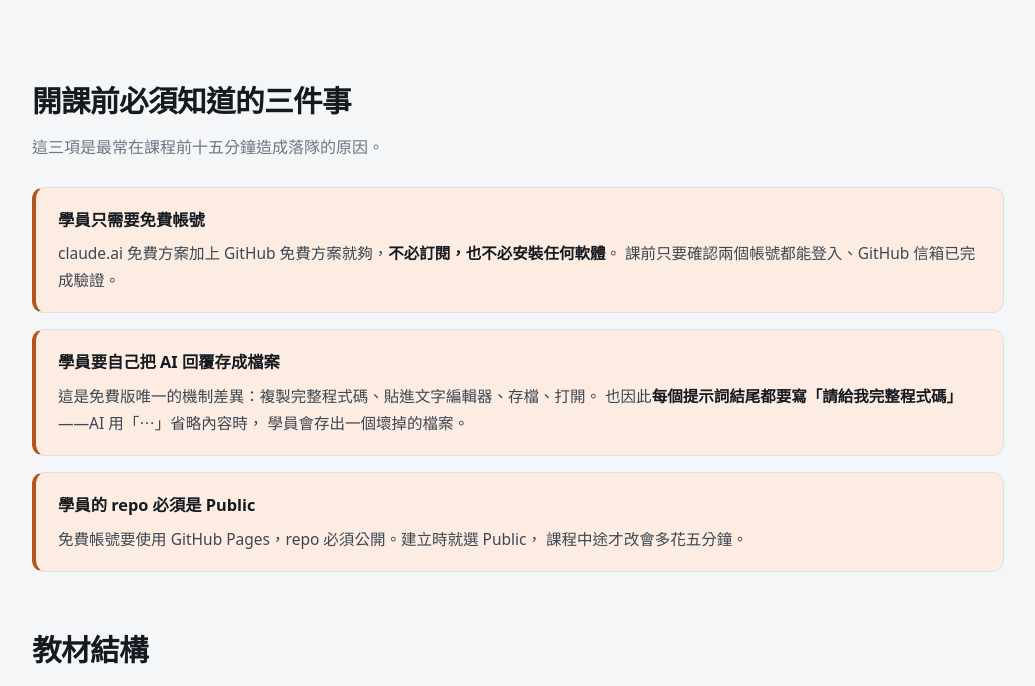
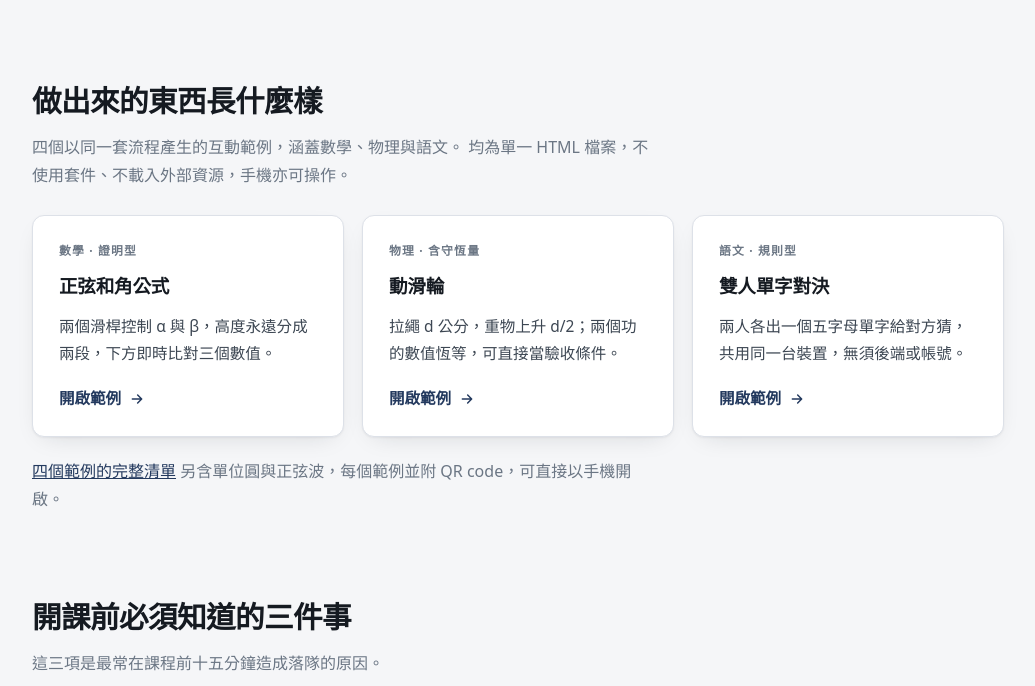
Before and after one commit to htchen/LLM2Life, a website: page web/index.html in a window 1280 px wide. Shown: the part 1357-2043 px from the top of the page, without its empty margins (122-1157 px from the left). Drawn offline with Linux system fonts and the light colour scheme.

Commit message:
修正範例頁的導覽入口
/examples/ 雖已發布，但只有專案首頁「要開這門課的人，先讀這幾份」清單中一筆連結——
範例並非要閱讀的文件，語意不符且位於頁面底部；種子教師指南與 README 則完全未提及。

- web/index.html：自「先讀這幾份」移出，改為獨立區塊「做出來的東西長什麼樣」，
  置於課程流程說明之後——讀者在該處正會產生「做出來的東西長什麼樣」的疑問。
  區塊內以三張卡片呈現數學、物理、語文各一例，並連向完整清單。
- web/seed-teacher.html：「已備妥的教材」表新增一列，
  註明四個範例各附 QR code、可直接提供給學生開啟。
- README.md：資源網址一覽表新增「四個互動範例」。

Co-Authored-By: Claude Opus 5 (1M context) <noreply@anthropic.com>
Claude-Session: https://claude.ai/code/session_01X5ScKQrZtnc2yG8QGb3iJQ

```diff
--- a/web/index.html
+++ b/web/index.html
@@ -242,6 +242,40 @@
   </section>
 
   <section>
+    <h2>做出來的東西長什麼樣</h2>
+    <p class="lede">四個以同一套流程產生的互動範例，涵蓋數學、物理與語文。
+       均為單一 HTML 檔案，不使用套件、不載入外部資源，手機亦可操作。</p>
+    <div class="cards">
+      <div class="card">
+        <span class="tag">數學 · 證明型</span>
+        <h3>正弦和角公式</h3>
+        <p>兩個滑桿控制 α 與 β，高度永遠分成兩段，下方即時比對三個數值。</p>
+        <a class="go" href="examples/sine-addition.html">開啟範例
+          <svg width="16" height="16" viewBox="0 0 24 24" fill="none" stroke="currentColor" stroke-width="2.2" stroke-linecap="round" stroke-linejoin="round"><path d="M5 12h13M13 6l6 6-6 6"/></svg>
+        </a>
+      </div>
+      <div class="card">
+        <span class="tag">物理 · 含守恆量</span>
+        <h3>動滑輪</h3>
+        <p>拉繩 d 公分，重物上升 d/2；兩個功的數值恆等，可直接當驗收條件。</p>
+        <a class="go" href="examples/pulley.html">開啟範例
+          <svg width="16" height="16" viewBox="0 0 24 24" fill="none" stroke="currentColor" stroke-width="2.2" stroke-linecap="round" stroke-linejoin="round"><path d="M5 12h13M13 6l6 6-6 6"/></svg>
+        </a>
+      </div>
+      <div class="card">
+        <span class="tag">語文 · 規則型</span>
+        <h3>雙人單字對決</h3>
+        <p>兩人各出一個五字母單字給對方猜，共用同一台裝置，無須後端或帳號。</p>
+        <a class="go" href="examples/wordle-duel.html">開啟範例
+          <svg width="16" height="16" viewBox="0 0 24 24" fill="none" stroke="currentColor" stroke-width="2.2" stroke-linecap="round" stroke-linejoin="round"><path d="M5 12h13M13 6l6 6-6 6"/></svg>
+        </a>
+      </div>
+    </div>
+    <p class="lede" style="margin-top:20px"><a href="examples/">四個範例的完整清單</a>
+       另含單位圓與正弦波，每個範例並附 QR code，可直接以手機開啟。</p>
+  </section>
+
+  <section>
     <h2>開課前必須知道的三件事</h2>
     <p class="lede">這三項是最常在課程前十五分鐘造成落隊的原因。</p>
     <div class="note">
@@ -283,8 +317,6 @@
   <section>
     <h2>要開這門課的人，先讀這幾份</h2>
     <ul class="links">
-      <li><a href="examples/">四個互動範例
-        <small>和角公式證明、單位圓與正弦波、動滑輪、雙人單字對決。均為單一 HTML、可手機操作，各附 QR code。</small></a></li>
       <li><a href="talk.html">60 分鐘演講版投影片
         <small>給種子教師場次：不動手，用兩段現場示範說明這套流程值得帶回去。流程表 <a href="https://github.com/htchen/LLM2Life/blob/main/instructor/talk-60.md">talk-60.md</a>，逐張講稿 <a href="https://github.com/htchen/LLM2Life/blob/main/instructor/talk-60-script.md">talk-60-script.md</a>。</small></a></li>
       <li><a href="slides.html">三小時上課投影片（免費版 · 主線）
```
Also changed, not shown: web/seed-teacher.html (+1 -0 lines), README.md.
